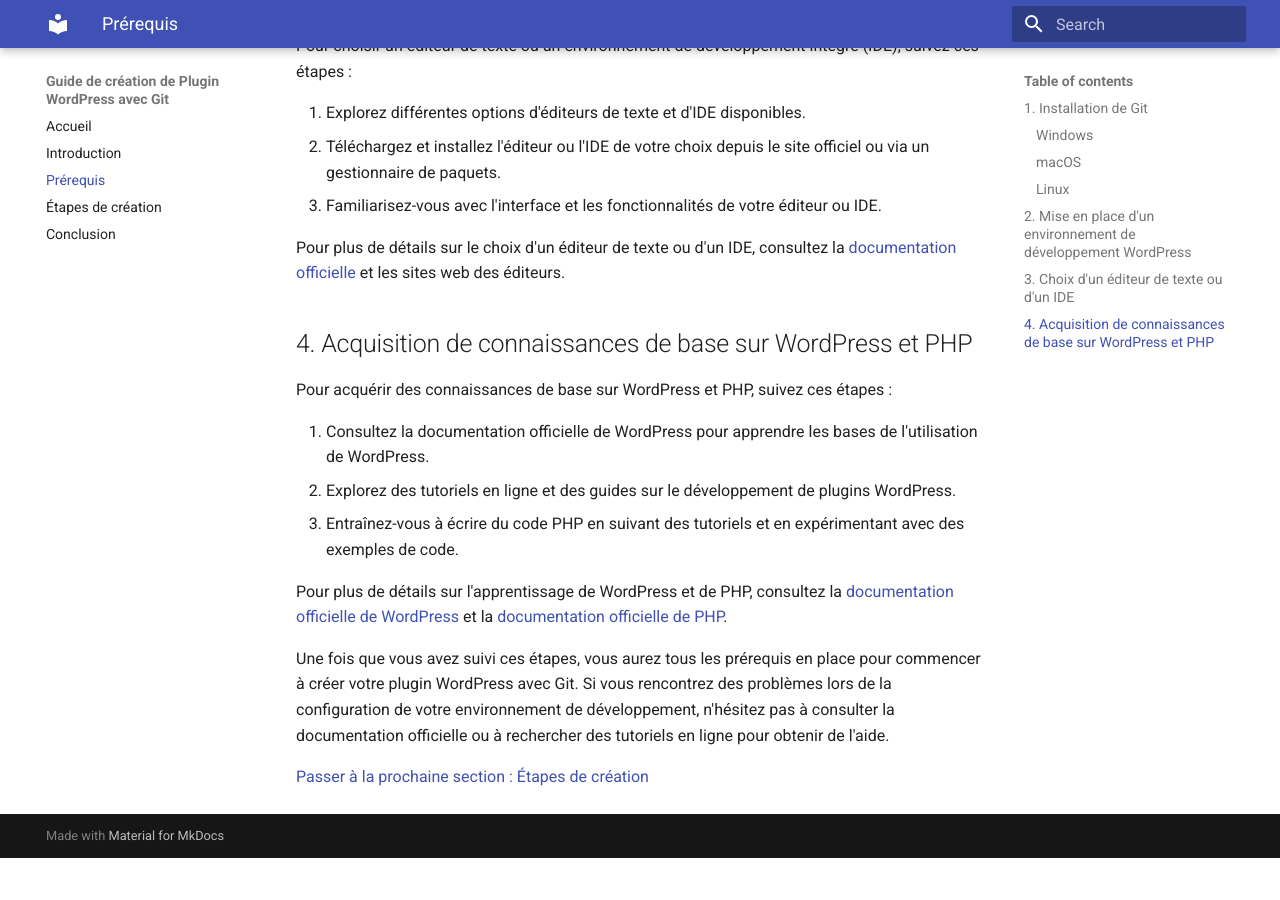
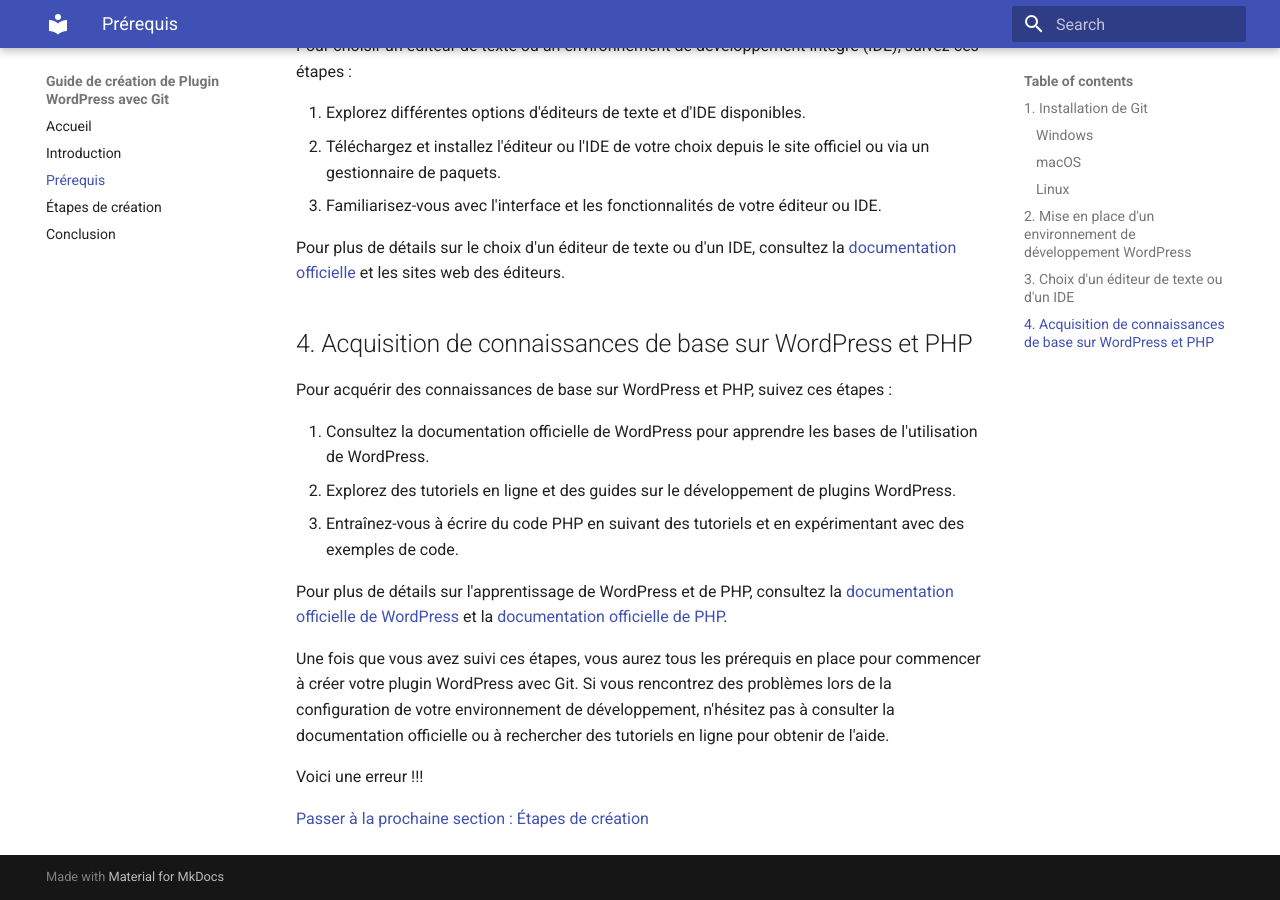
Before and after one commit to kevinfasquel/git_intro, an MkDocs documentation site: the page built from docs/prerequis.md, in a window 1280 px wide and 900 px high, scrolled down 1357 px. Built offline with MkDocs 1.6.1 and Material for MkDocs 9.7.7, drawn with Linux system fonts in a browser that asks for light colours; before the commit the page ends 2215 px from its top, so only the background shows below that.

Commit message:
Commit avec erreur 1

```diff
--- a/docs/prerequis.md
+++ b/docs/prerequis.md
@@ -61,4 +61,6 @@ Pour plus de détails sur l'apprentissage de WordPress et de PHP, consultez la [
 
 Une fois que vous avez suivi ces étapes, vous aurez tous les prérequis en place pour commencer à créer votre plugin WordPress avec Git. Si vous rencontrez des problèmes lors de la configuration de votre environnement de développement, n'hésitez pas à consulter la documentation officielle ou à rechercher des tutoriels en ligne pour obtenir de l'aide.
 
+Voici une erreur !!!
+
 [Passer à la prochaine section : Étapes de création](etapes.md)
```
